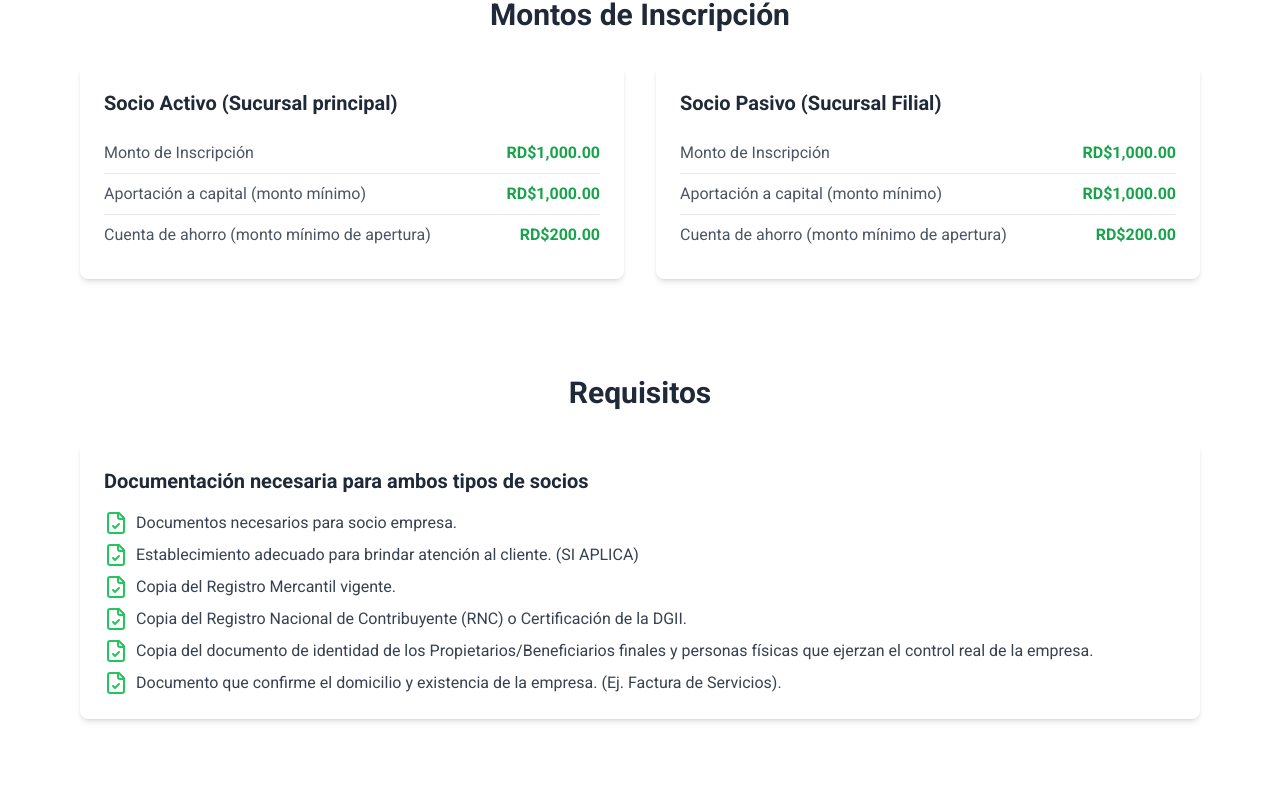
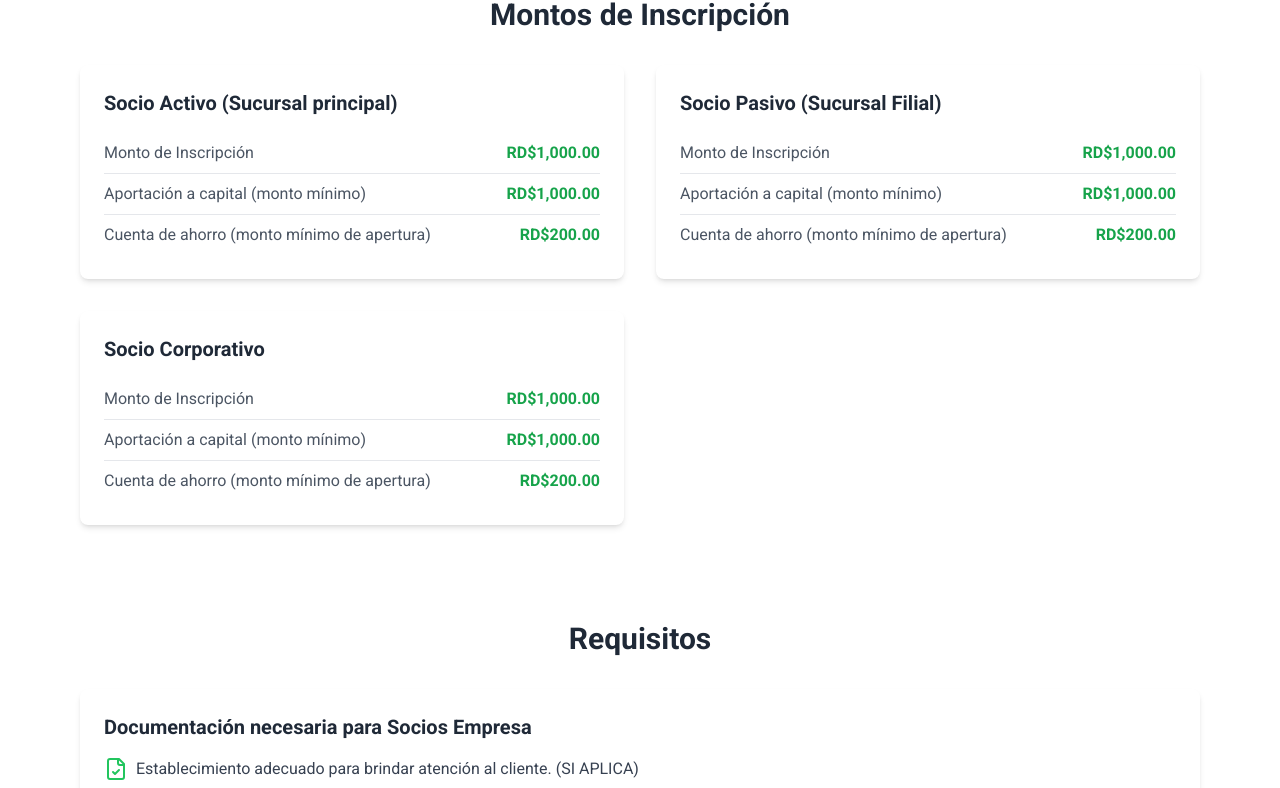
Before and after one commit to GregCuevas/Cooperativa, a React (Vite) app: page /socio-empresa in a window 1280 px wide. Shown: the part 1991-2779 px from the top of the page. Built offline with nearby package versions, Linux system fonts and the light colour scheme; no server answers; a web font is replaced by a local one.

Commit message:
corporativo

```diff
--- a/src/pages/Empresa.jsx
+++ b/src/pages/Empresa.jsx
@@ -86,7 +86,7 @@ const Empresa = () => {
           </h2>
           <div className="grid gap-8 lg:px-16 md:grid-cols-2">
             <InfoSection
-              title="Socio Activo (Distrito)"
+              title="Socio Activo (Sucursal Principal)"
               description="Un socio empresa activo es un miembro que actúa como Sucursal Principal en su provincia. Además de aportar capital financiero, participa activamente en la gestión y operación de la cooperativa."
               icon={Building}
             />
@@ -182,6 +182,20 @@ const Empresa = () => {
                 value="RD$200.00"
               />
             </div>
+            <div className="p-6 bg-white rounded-lg shadow-md">
+              <h3 className="mb-4 text-xl font-semibold text-gray-800">
+                Socio Corporativo
+              </h3>
+              <MontoItem label="Monto de Inscripción" value="RD$1,000.00" />
+              <MontoItem
+                label="Aportación a capital (monto mínimo)"
+                value="RD$1,000.00"
+              />
+              <MontoItem
+                label="Cuenta de ahorro (monto mínimo de apertura)"
+                value="RD$200.00"
+              />
+            </div>
           </div>
         </div>
       </section>
@@ -193,10 +207,9 @@ const Empresa = () => {
           </h2>
           <div className="p-6 bg-white rounded-lg shadow-md">
             <h3 className="mb-4 text-xl font-semibold text-gray-800">
-              Documentación necesaria para ambos tipos de socios
+              Documentación necesaria para Socios Empresa
             </h3>
             <ul className="space-y-2 text-gray-700">
-              <RequirementItem text="Documentos necesarios para socio empresa." />
               <RequirementItem text="Establecimiento adecuado para brindar atención al cliente. (SI APLICA)" />
               <RequirementItem text="Copia del Registro Mercantil vigente." />
               <RequirementItem text="Copia del Registro Nacional de Contribuyente (RNC) o Certificación de la DGII." />
```
